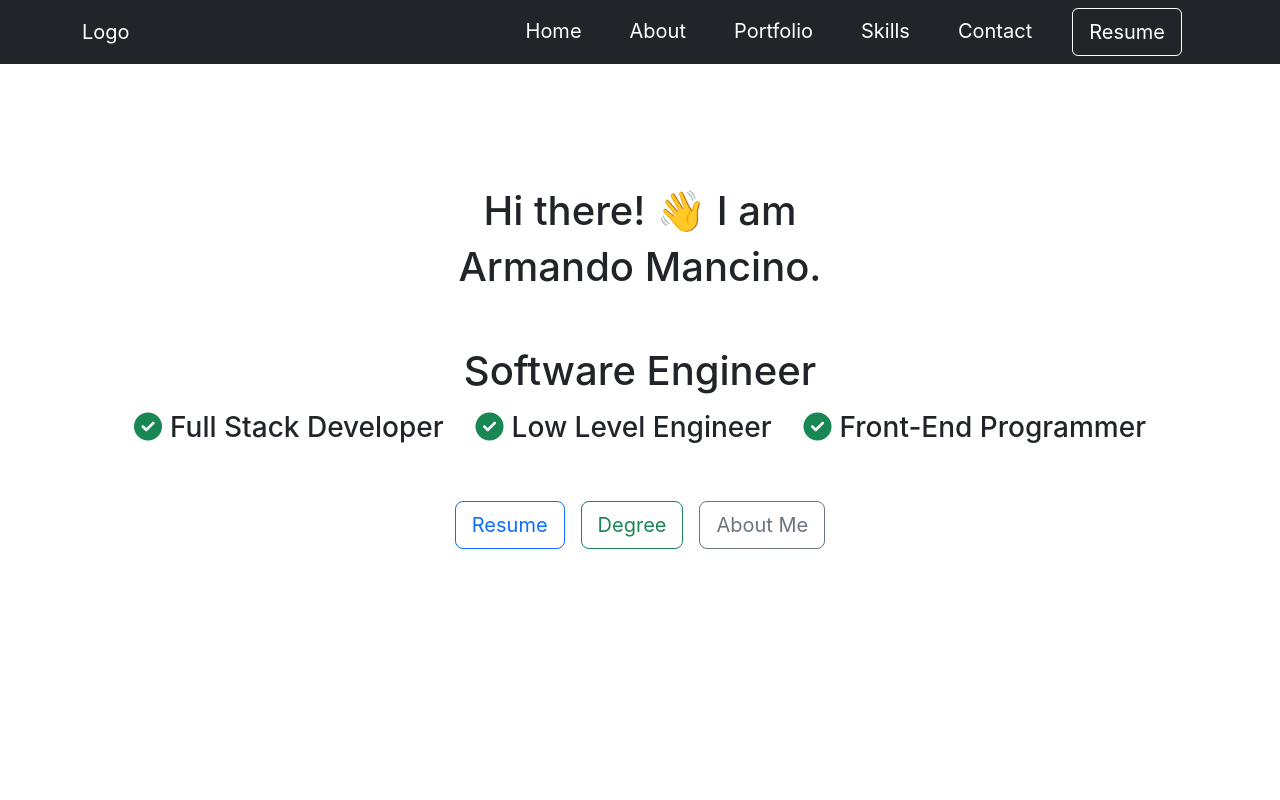
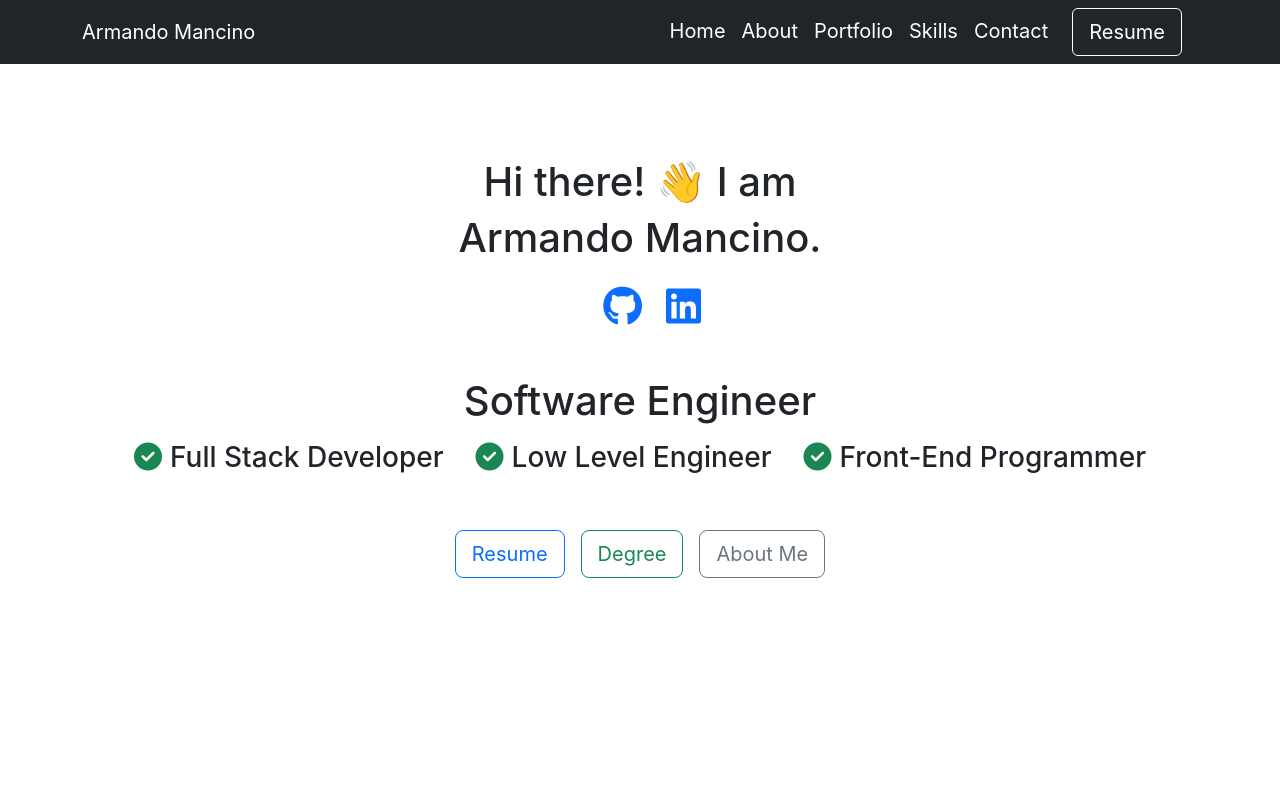
Before and after one commit to mandocino/Personal-Website, a React (Create React App) app in the folder website-portfolio/: page / in a window 1280 px wide. Shown: the top 800 px of the page. Built offline with nearby package versions, Linux system fonts and the light colour scheme.

Commit message:
feat: change logo and add Github and LinkedIn Icons

```diff
--- a/website-portfolio/src/components/Header.js
+++ b/website-portfolio/src/components/Header.js
@@ -4,15 +4,15 @@ const Header = () => {
   return (
     <Navbar id="nav" bg="dark" variant="dark" expand="lg" className="fixed-top">
       <Container>
-        <Navbar.Brand href="#nav">Logo</Navbar.Brand>
+        <Navbar.Brand href="#nav">Armando Mancino</Navbar.Brand>
         <Navbar.Toggle aria-controls="basic-navbar-nav" />
         <Navbar.Collapse id="basic-navbar-nav">
           <Nav className="ms-auto">
-            <Nav.Link href="#welcome" className="text-white fs-5 mx-3">Home</Nav.Link>
-            <Nav.Link href="#about" className="text-white fs-5 mx-3">About</Nav.Link>
-            <Nav.Link href="#portfolio" className="text-white fs-5 mx-3">Portfolio</Nav.Link>
-            <Nav.Link href="#skills" className="text-white fs-5 mx-3">Skills</Nav.Link>
-            <Nav.Link href="#contact" className="text-white fs-5 mx-3">Contact</Nav.Link>
+            <Nav.Link href="#welcome" className="text-white fs-5">Home</Nav.Link>
+            <Nav.Link href="#about" className="text-white fs-5">About</Nav.Link>
+            <Nav.Link href="#portfolio" className="text-white fs-5">Portfolio</Nav.Link>
+            <Nav.Link href="#skills" className="text-white fs-5">Skills</Nav.Link>
+            <Nav.Link href="#contact" className="text-white fs-5">Contact</Nav.Link>
             <Nav.Link href="/ArmandoResume.pdf" target="_blank" className="text-white fs-5 mx-3 d-inline-block border border-white rounded px-3 py-2">Resume</Nav.Link>
           </Nav>
         </Navbar.Collapse>
--- a/website-portfolio/src/components/Welcome.js
+++ b/website-portfolio/src/components/Welcome.js
@@ -4,7 +4,9 @@ function Welcome() {
       <div id="welcome" className="d-flex flex-column justify-content-center align-items-center vh-100">
         <div className="text-center pb-5">
           <h1 className="scroll-in-left">Hi there! 👋 I am</h1>
-          <h1 className="scroll-in-right">Armando Mancino.</h1>
+          <h1 className="scroll-in-right mb-4">Armando Mancino.</h1>
+          <a href="https://github.com/mandocino" target="_blank" className="text-purple-500 fs-5 mx-4"><i className="fab fa-github fa-2x"></i></a>
+          <a href="https://www.linkedin.com/in/armando-mancino-81382b170/" target="_blank" className="text-blue fs-5"><i className="fab fa-linkedin fa-2x"></i></a>
         </div>
         <div className="text-center pb-5">
           <div className="d-inline-block">
```
